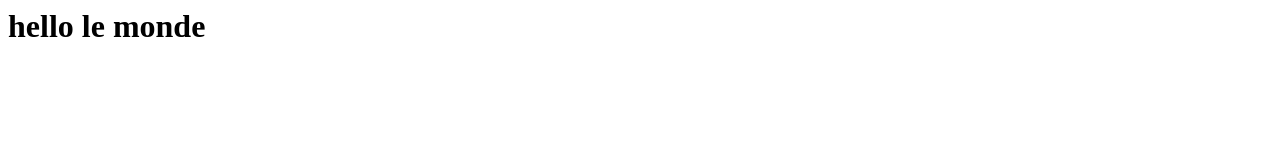
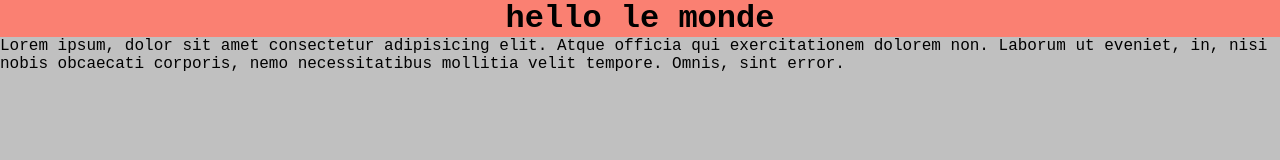
Before and after one commit to yannhunter/gittuto, a plain HTML site: page index.html in a window 1280 px wide. Drawn offline with Linux system fonts and the light colour scheme.

Commit message:
deuxiemme mise a jour les gars

```diff
--- a/index.html
+++ b/index.html
@@ -4,8 +4,10 @@
     <meta http-equiv="X-UA-Compatible" content="IE=edge">
     <meta name="viewport" content="width=device-width, initial-scale=1.0">
     <title>Document</title>
+    <link rel="stylesheet" href="styles.css">
 </head>
 <body>
     <h1>hello le monde</h1>
+    <p>Lorem ipsum, dolor sit amet consectetur adipisicing elit. Atque officia qui exercitationem dolorem non. Laborum ut eveniet, in, nisi nobis obcaecati corporis, nemo necessitatibus mollitia velit tempore. Omnis, sint error.</p>
 </body>
 </html>
--- a/styles.css
+++ b/styles.css
@@ -0,0 +1,12 @@
+*{
+    margin: 0;
+    padding: 0;
+    font-family:'Courier New', Courier, monospace;
+}
+body{
+    background: silver;
+}
+h1{
+    text-align: center;
+    background: salmon;
+}
```
